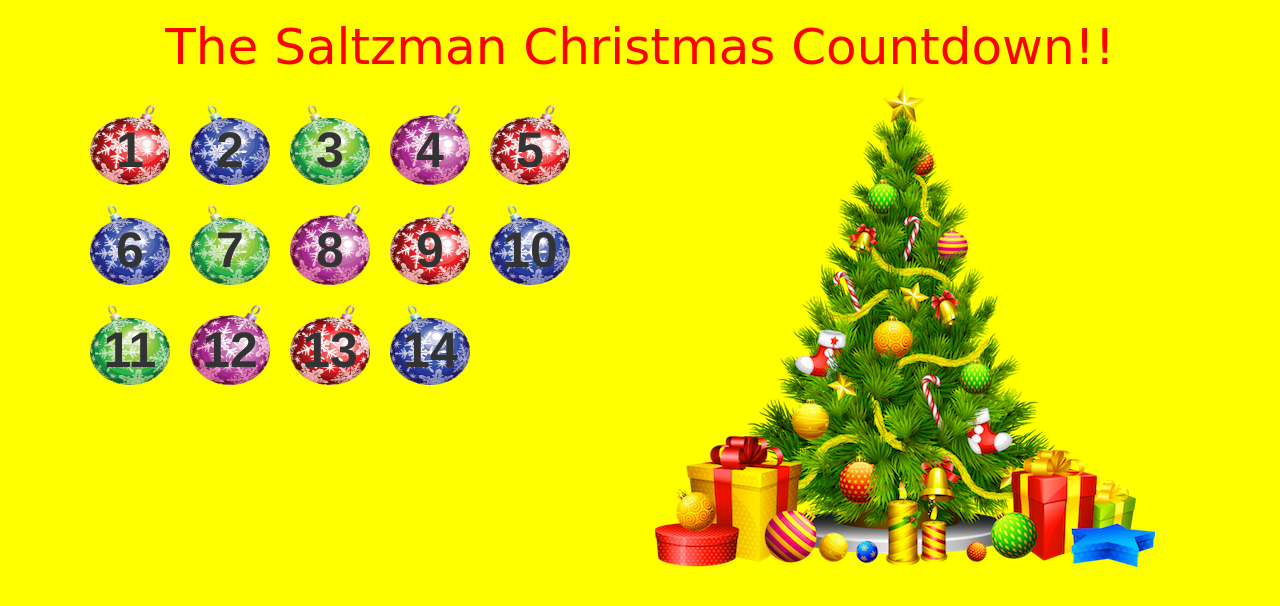
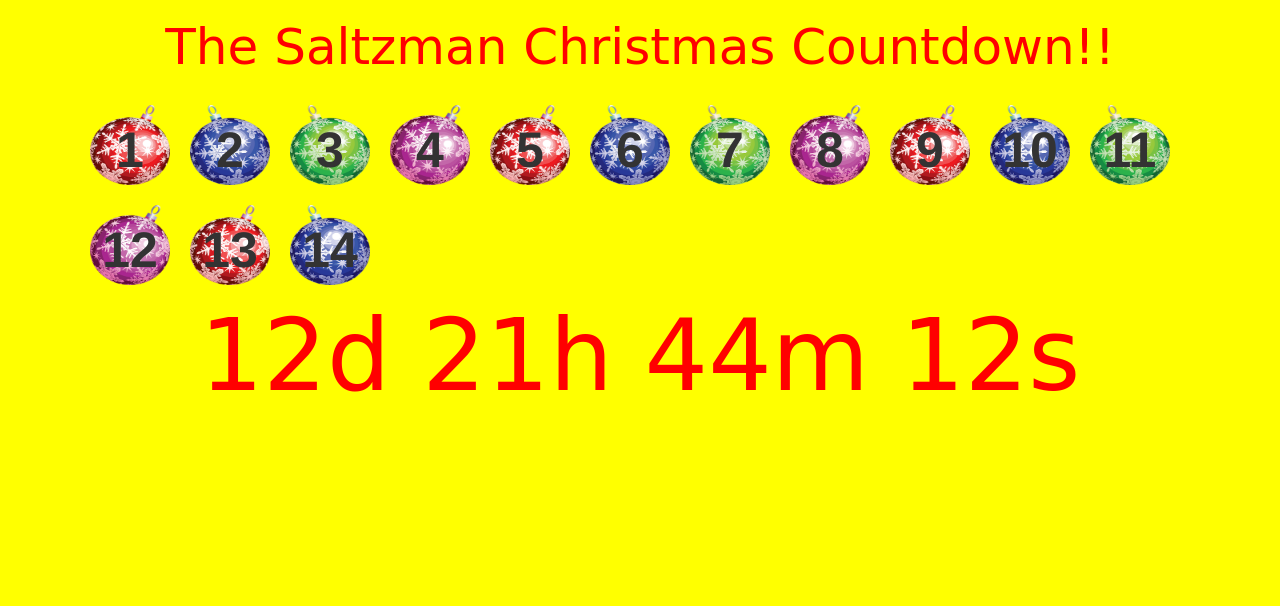
Before and after one commit to Salty923/ChristmasCount, a plain HTML site: page index.html in a window 1280 px wide. Drawn offline with nearby package versions, Linux system fonts and the light colour scheme; a web font is replaced by a local one.

Commit message:
added date countdown

```diff
--- a/assets/css/css.css
+++ b/assets/css/css.css
@@ -30,3 +30,9 @@ h1{
     width: 100px;
     float: left;
 }
+
+#demo{
+    font-family: 'Mountains of Christmas', cursive;
+    font-size: 100px;
+    color: red;
+}
--- a/assets/javascript/count.js
+++ b/assets/javascript/count.js
@@ -1,10 +1,44 @@
 
+var countDownDate =
 
 $(document).ready(function () {
 
-    $("div").click(function() {
-        $(this).remove();
+    $("div").click(function(event) {
+        $(this).fadeOut(1000,function() {
+            $(this).remove();
+
+        });
         event.stopPropagation();
     })
 
 });
+
+
+ // Set the date we're counting down to
+var countDownDate = new Date("Dec 25, 2017 00:00:01").getTime();
+
+// Update the count down every 1 second
+var x = setInterval(function() {
+
+  // Get todays date and time
+  var now = new Date().getTime();
+
+  // Find the distance between now an the count down date
+  var distance = countDownDate - now;
+
+  // Time calculations for days, hours, minutes and seconds
+  var days = Math.floor(distance / (1000 * 60 * 60 * 24));
+  var hours = Math.floor((distance % (1000 * 60 * 60 * 24)) / (1000 * 60 * 60));
+  var minutes = Math.floor((distance % (1000 * 60 * 60)) / (1000 * 60));
+  var seconds = Math.floor((distance % (1000 * 60)) / 1000);
+
+  // Display the result in the element with id="demo"
+  document.getElementById("demo").innerHTML = days + "d " + hours + "h "
+  + minutes + "m " + seconds + "s ";
+
+  // If the count down is finished, write some text
+  if (distance < 0) {
+            clearInterval(x);
+        document.getElementById("demo").innerHTML = "EXPIRED";
+  }
+}, 1000);
--- a/index.html
+++ b/index.html
@@ -27,7 +27,7 @@
         <main>
             <div class="container">
                 <div class="row">
-                    <div class="text-center col-xs-12 col-sm-12 col-md-6 col-lg-6">
+                    <div class="text-center col-xs-12 col-sm-12 col-md-12 col-lg-12">
                         <div id="1" class="ordbox">
                             <img class=" text-center ornament" src="assets/images/red.png" alt="red ornament">
                             <p class="text">1</p>
@@ -84,14 +84,17 @@
                             <img class="ornament" src="assets/images/blue.png" alt="blue ornament">
                             <p class="text">14</p>
                         </div>
+                    </div>
+
+                    <div class="row">
+
+                        <div class="col-xs-12 col-sm-12 col-md-12 col-lg-12">
+                            <div>
+                                <p id="demo" class="text-center"></p>
+                            </div>
+                        </div>
 
                     </div>
-
-                    <div class="col-xs-12 col-sm-12 col-md-6 col-lg-6">
-                        <img src="assets/images/tree.png" alt="hristmas tree">
-
-                    </div>
-
                 </div>
             </div>
         </main>
```
